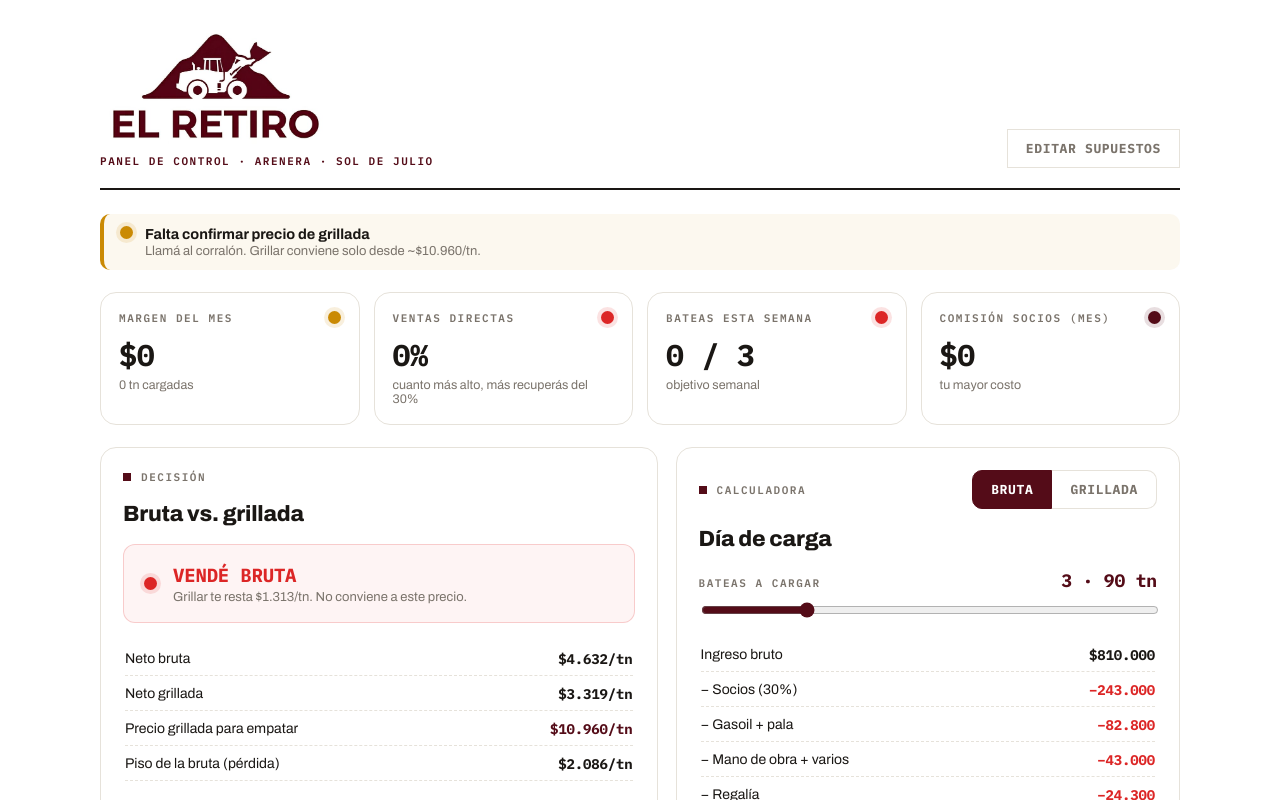
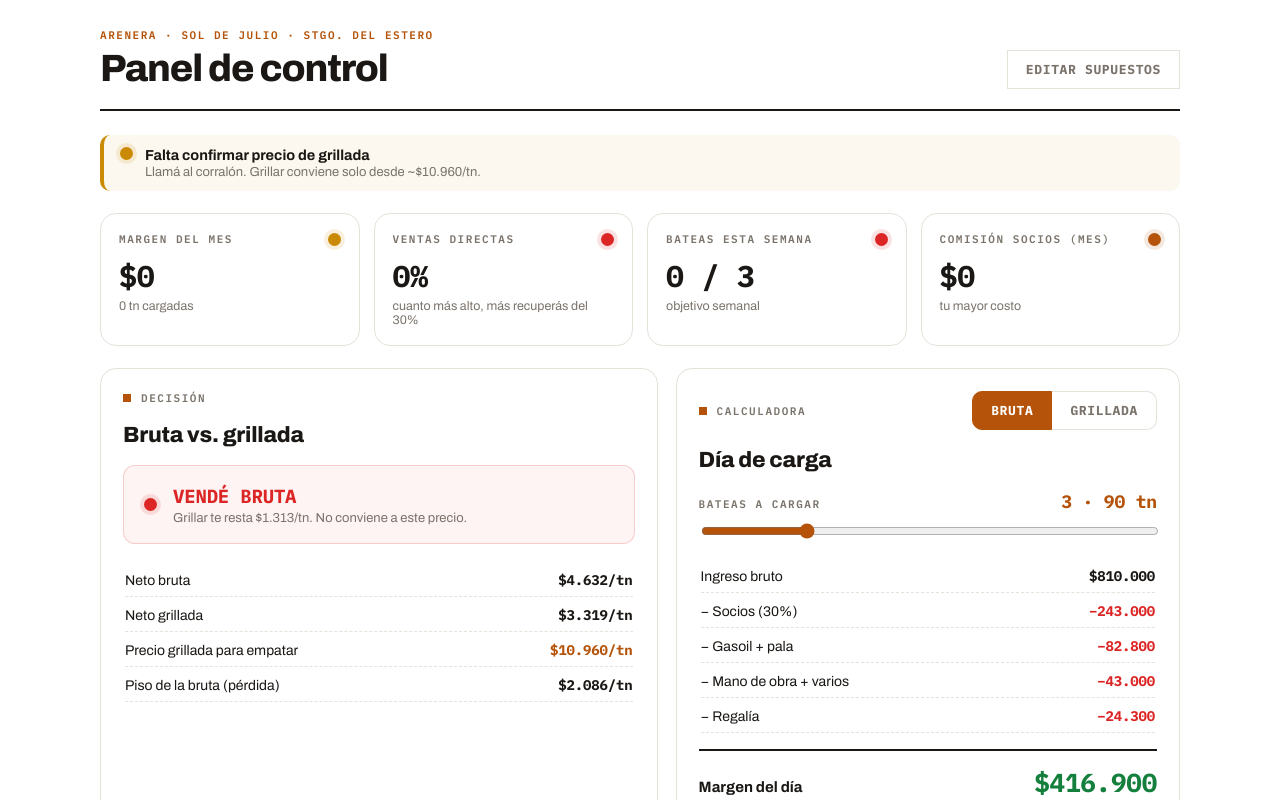
Before and after one commit to juliansanchez06/ArenApp, a React (Vite) app: page / in a window 1280 px wide. Shown: the top 800 px of the page. Built offline with nearby package versions, Linux system fonts and the light colour scheme.

Commit message:
Update App.jsx

```diff
--- a/src/App.jsx
+++ b/src/App.jsx
@@ -112,7 +112,7 @@ function startOfWeek(d = new Date()) {
 
 const C = {
   bg: "#ffffff", panel: "#faf8f4", line: "#e6e2da", ink: "#1a1714",
-  ink2: "#7a736b", accent: "#540c18",
+  ink2: "#7a736b", accent: "#b45309",
   verde: "#15803d", amarillo: "#ca8a04", rojo: "#dc2626",
 };
 
@@ -186,7 +186,6 @@ export default function App() {
   const [modo, setModo] = useState("bruta");
   const [bateas, setBateas] = useState(DEFAULTS.objetivoSemana);
   const [showCfg, setShowCfg] = useState(false);
-  const [logoOk, setLogoOk] = useState(true);
 
   // form de carga
   const [fFecha, setFFecha] = useState(todayISO());
@@ -365,16 +364,9 @@ export default function App() {
       <div className="app">
         {/* HEADER */}
         <header style={{ marginBottom: 24, paddingBottom: 20, borderBottom: `2px solid ${C.ink}` }}>
-          <div className="row" style={{ justifyContent: "space-between", alignItems: "flex-end", flexWrap: "wrap", gap: 14 }}>
-            <div>
-              {logoOk ? (
-                <img src="/logo.png" alt="El Retiro" onError={() => setLogoOk(false)}
-                  style={{ width: "min(230px, 62vw)", height: "auto", display: "block" }} />
-              ) : (
-                <h1 style={{ margin: 0, fontFamily: "Archivo, sans-serif", fontWeight: 800, fontSize: 38, letterSpacing: "-0.03em", color: C.accent }}>EL RETIRO</h1>
-              )}
-              <div className="label" style={{ color: C.accent, marginTop: 10 }}>Panel de control · Arenera · Sol de Julio</div>
-            </div>
+          <div className="label" style={{ color: C.accent, marginBottom: 6 }}>ARENERA · SOL DE JULIO · STGO. DEL ESTERO</div>
+          <div className="row" style={{ justifyContent: "space-between", alignItems: "flex-end", flexWrap: "wrap", gap: 10 }}>
+            <h1 style={{ margin: 0, fontFamily: "Archivo, sans-serif", fontWeight: 800, fontSize: 38, letterSpacing: "-0.03em" }}>Panel de control</h1>
             <button className="tog" onClick={() => setShowCfg((s) => !s)}>{showCfg ? "Ocultar supuestos" : "Editar supuestos"}</button>
           </div>
         </header>
```
